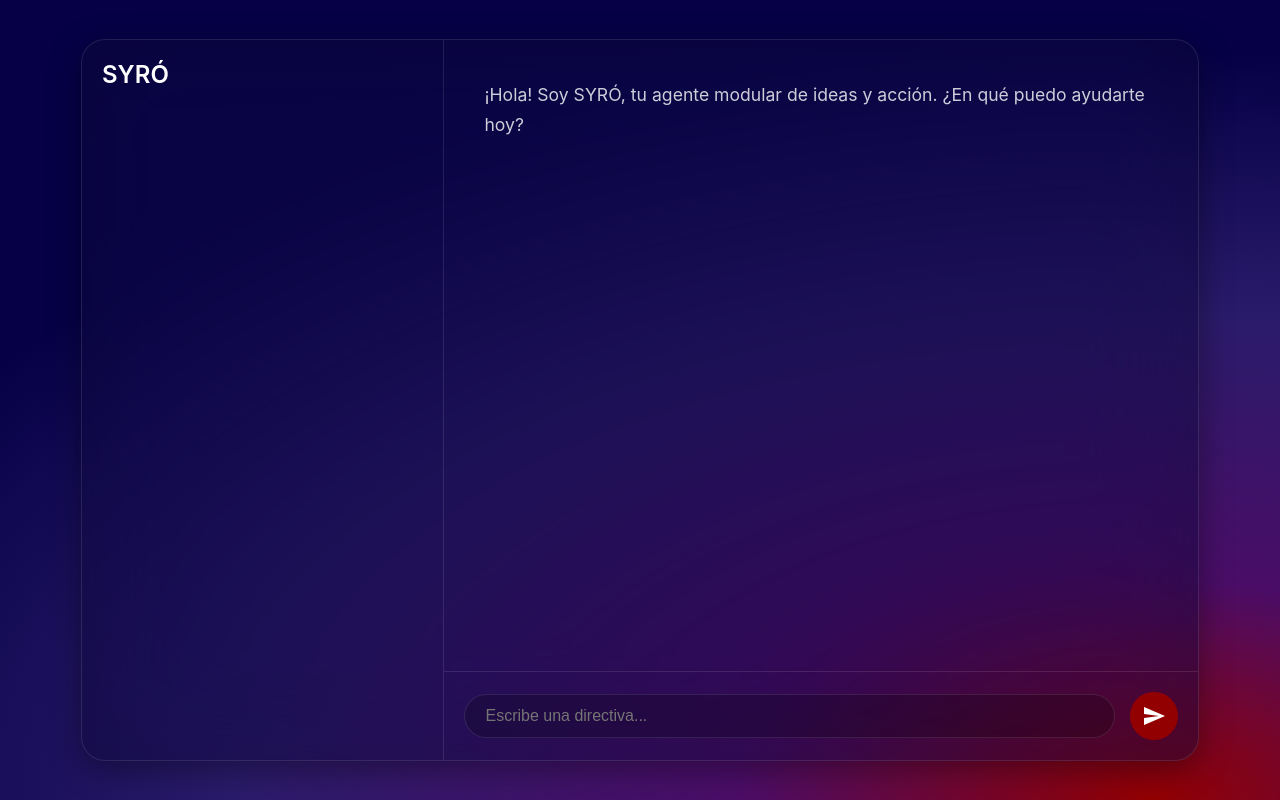
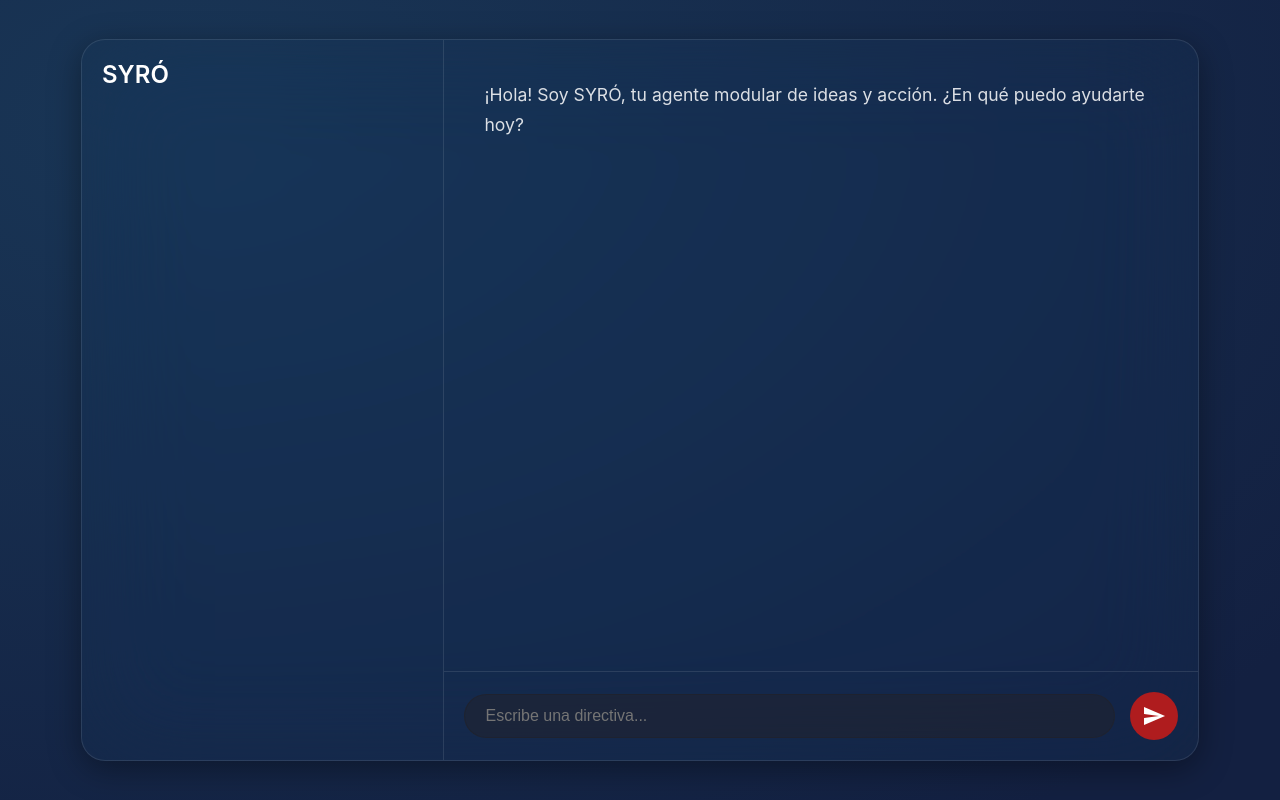
Before and after one commit to Nefastuz/syro-console, a website: page index.html in a window 1280 px wide. Drawn offline with Linux system fonts and the light colour scheme.

Commit message:
feat(theme): Implementar paleta de diseño final 'Noguchi' v7.3
Se adopta la paleta de colores 'Noguchi Design' como la identidad visual definitiva, resolviendo problemas de contraste y cohesión.

- Nuevo gradiente de fondo (de #193656 a #132041) con dirección invertida para maximizar el contraste del botón de acción.
- Nuevo color de acento para acciones: #af1c1e (Rojo de Acento).
- Nuevo color para componentes de UI (input, botones): #22232b (Gris Neutro).

Esta versión establece una estética profesional y funcional para la interfaz de SYRÓ.

```diff
--- a/index.html
+++ b/index.html
@@ -3,12 +3,12 @@
 <head>
     <meta charset="UTF-8">
     <meta name="viewport" content="width=device-width, initial-scale=1.0">
-    <title>SYRÓ v7.2 - Nocturno UI</title>
+    <title>SYRÓ v7.3 - Noguchi UI</title>
     <link href="https://fonts.googleapis.com/icon?family=Material+Icons" rel="stylesheet">
     <style>
-        /* --- ESTILOS ACTUALIZADOS: SYRO "NOCTURNO" v7.2 --- */
+        /* --- ESTILOS FINALES: SYRO "NOGUCHI" v7.3 --- */
 
-        /* --- 1. Configuración General y Nuevo Fondo --- */
+        /* --- 1. Configuración General y Fondo "Noguchi" --- */
         body {
             font-family: -apple-system, BlinkMacSystemFont, "Segoe UI", Roboto, Helvetica, Arial, sans-serif;
             margin: 0;
@@ -19,7 +19,7 @@
             min-height: 100vh;
             padding: 20px;
             box-sizing: border-box;
-            background-color: #060147; /* CAMBIO: Nueva base de color */
+            background-color: #132041; /* CAMBIO: Nueva base de color Azul Oscuro */
         }
 
         .background-layer {
@@ -28,33 +28,31 @@
             left: 0;
             width: 100%;
             height: 100%;
-            /* CAMBIO: Nuevo gradiente "Nocturno" */
-            background: radial-gradient(130% 110% at 90% 100%,
-                #930001 0%,      /* 1. Rojo Vino */
-                #4A0D67 25%,     /* 2. Púrpura Profundo */
-                #2A1B6A 55%,     /* 3. Índigo Oscuro */
-                #060147 85%      /* 4. Azul de Medianoche */
+            /* CAMBIO: Nuevo gradiente "Noguchi" y dirección invertida */
+            background: radial-gradient(120% 120% at 15% 15%,
+                #193656 0%,      /* 1. Azul Principal */
+                #132041 90%      /* 2. Azul Oscuro */
             );
             z-index: -1;
             overflow: hidden;
         }
 
-        /* --- 2. Contenedor Principal (Sin cambios estructurales) --- */
+        /* --- 2. Contenedor Principal con Tinte "Noguchi" --- */
         .workspace-container {
             width: 90%;
             max-width: 1400px;
             height: 90vh;
             display: flex;
             overflow: hidden;
-            background: rgba(15, 10, 50, 0.45); /* CAMBIO: Tono de cristal ajustado a la nueva base */
-            backdrop-filter: blur(50px) saturate(120%);
-            -webkit-backdrop-filter: blur(50px) saturate(120%);
+            background: rgba(25, 54, 86, 0.25); /* CAMBIO: Tinte de cristal basado en el Azul Principal */
+            backdrop-filter: blur(50px) saturate(110%);
+            -webkit-backdrop-filter: blur(50px) saturate(110%);
             border-radius: 24px;
             border: 1px solid rgba(255, 255, 255, 0.1);
             box-shadow: 0 8px 32px 0 rgba(0, 0, 0, 0.37);
         }
 
-        /* --- 3. Sidebar y Botones de Prompt --- */
+        /* --- 3. Sidebar y Botones con Color de Componente --- */
         .sidebar {
             width: 30%;
             max-width: 350px;
@@ -71,27 +69,35 @@
             width: 100%;
             padding: 12px 15px;
             border-radius: 8px;
-            /* CAMBIO: Usando el Índigo Oscuro (#2A1B6A) como base para los botones */
-            background-color: rgba(42, 27, 106, 0.3);
-            border: 1px solid rgba(42, 27, 106, 0.5);
+            background-color: rgba(34, 35, 43, 0.4); /* CAMBIO: Usando Gris Neutro (#22232b) */
+            border: 1px solid rgba(34, 35, 43, 0.6);
             color: rgba(255, 255, 255, 0.85);
             text-align: left;
             font-size: 14px;
             cursor: pointer;
             transition: background-color 0.2s;
         }
-        .prompt-button:hover { background-color: rgba(42, 27, 106, 0.5); }
+        .prompt-button:hover { background-color: rgba(34, 35, 43, 0.6); }
 
         /* --- 4. Panel Principal (Sin cambios) --- */
         .main-content { flex-grow: 1; display: flex; flex-direction: column; }
-        #response-area { flex-grow: 1; padding: 40px; font-size: 1.1em; line-height: 1.7; color: rgba(255,255,255,0.8); overflow-y: auto; }
+        #response-area { flex-grow: 1; padding: 40px; font-size: 1.1em; line-height: 1.7; color: rgba(255,255,255,0.85); overflow-y: auto; }
 
-        /* --- 5. Área de Input --- */
+        /* --- 5. Área de Input con Color de Componente y Acento --- */
         #input-area { padding: 20px; border-top: 1px solid rgba(255, 255, 255, 0.1); display: flex; gap: 15px; align-items: center; flex-shrink: 0; }
-        #command-input { flex-grow: 1; background: rgba(0,0,0,0.2); border: 1px solid rgba(255, 255, 255, 0.1); border-radius: 50px; padding: 12px 20px; color: #FFFFFF; outline: none; font-size: 1em; }
+        #command-input {
+            flex-grow: 1;
+            background: rgba(34, 35, 43, 0.5); /* CAMBIO: Usando Gris Neutro (#22232b) */
+            border: 1px solid rgba(34, 35, 43, 0.7);
+            border-radius: 50px;
+            padding: 12px 20px;
+            color: #FFFFFF;
+            outline: none;
+            font-size: 1em;
+        }
 
         #send-button {
-            background-color: #930001; /* CAMBIO: Nuevo color de acento */
+            background-color: #af1c1e; /* CAMBIO: Nuevo color de Acento Rojo */
             color: white;
             border: none;
             border-radius: 50%;
@@ -103,8 +109,8 @@
             flex-shrink: 0;
             transition: background-color 0.2s;
         }
-        #send-button:hover { background-color: #a10001; /* CAMBIO: Tono de hover ajustado */ }
-        #send-button:disabled { background-color: rgba(255,255,255,0.2); cursor: not-allowed; }
+        #send-button:hover { background-color: #c41e20; /* CAMBIO: Tono de hover ajustado */ }
+        #send-button:disabled { background-color: rgba(34, 35, 43, 0.8); cursor: not-allowed; }
     </style>
 </head>
 <body>
```
